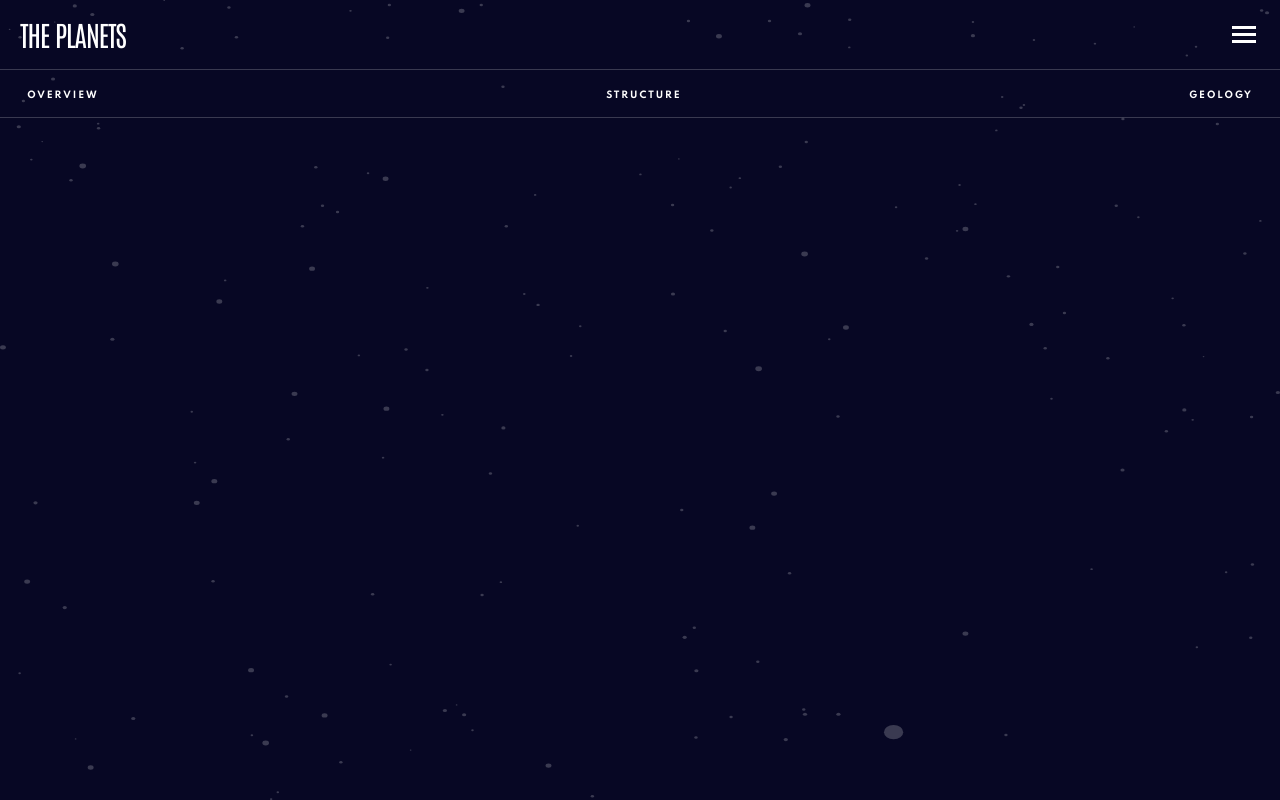
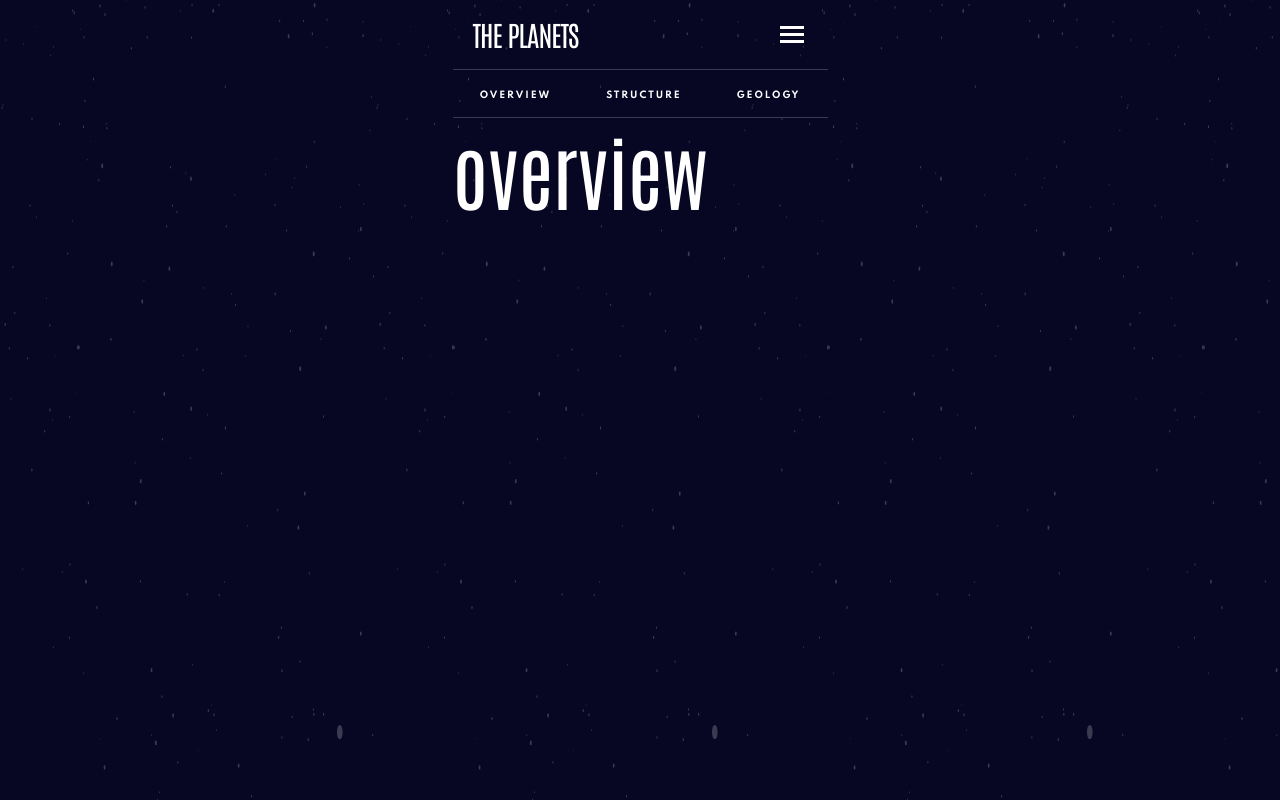
Before and after one commit to mrfinesse47/svelte-planets, a Svelte app: page / in a window 1280 px wide. Built offline with nearby package versions, Linux system fonts and the light colour scheme; a web font is replaced by a local one.

Commit message:
click event working for tabs

```diff
--- a/public/global.css
+++ b/public/global.css
@@ -26,6 +26,9 @@ body {
   position: relative;
   width: 100%;
   height: 100%;
+  max-width: 375px;
+  margin: 0 auto;
+  /* for dev */
 }
 
 h1,
--- a/src/components/MenuList.svelte
+++ b/src/components/MenuList.svelte
@@ -33,5 +33,6 @@
   }
   ul {
     padding-top: 1.5rem;
+    list-style: none;
   }
 </style>
--- a/src/components/MenuListItem.svelte
+++ b/src/components/MenuListItem.svelte
@@ -41,6 +41,9 @@
     padding-bottom: 19px;
     border-bottom: 1px solid rgba(255, 255, 255, 0.2);
   }
+  li:hover {
+    cursor: pointer;
+  }
   li p {
     padding-top: 4.5px;
     display: block;
--- a/src/components/Planet.svelte
+++ b/src/components/Planet.svelte
@@ -1,12 +1,17 @@
 <script>
+  export let selectedPlanet;
+  let selectedTab;
   import Tabs from "../shared/Tabs.svelte";
-  export let selectedPlanet;
+  let tabs = ["overview", "structure", "geology"];
+
   //console.log(selectedPlanet);
   //planet data will come in via props
   //will have a view controller for the tabs overview, structure, and surface
 </script>
 
-<Tabs />
+<Tabs {tabs} bind:selectedTab />
+
+<h1>{selectedTab}</h1>
 
 <!--
 <h1>{selectedPlanet.name}</h1> -->
--- a/src/shared/Tabs.svelte
+++ b/src/shared/Tabs.svelte
@@ -1,17 +1,20 @@
 <script>
-  export let tabs = ["overview", "structure", "geology"];
-  //hard coded for now
+  export let tabs;
+  export let selectedTab = tabs[0];
+  function select(e) {
+    selectedTab = e.target.id;
+  }
 </script>
 
 <ul>
   {#each tabs as tab}
-    <li>{tab}</li>
+    <li id={tab} on:click={(e) => select(e)}>{tab}</li>
   {/each}
 </ul>
 
 <style>
   ul {
-    padding: 20px 24px 17px;
+    padding: 0px 24px 0px;
     list-style: none;
     display: flex;
     justify-content: space-between;
@@ -24,7 +27,10 @@
     text-align: center;
     letter-spacing: 0.1205rem;
     text-transform: uppercase;
-    padding: 0 0.2rem;
+    padding: 20px 0.2rem 17px;
+  }
+  li:hover {
+    cursor: pointer;
   }
   li .selected {
     color: #ffffff;
```
